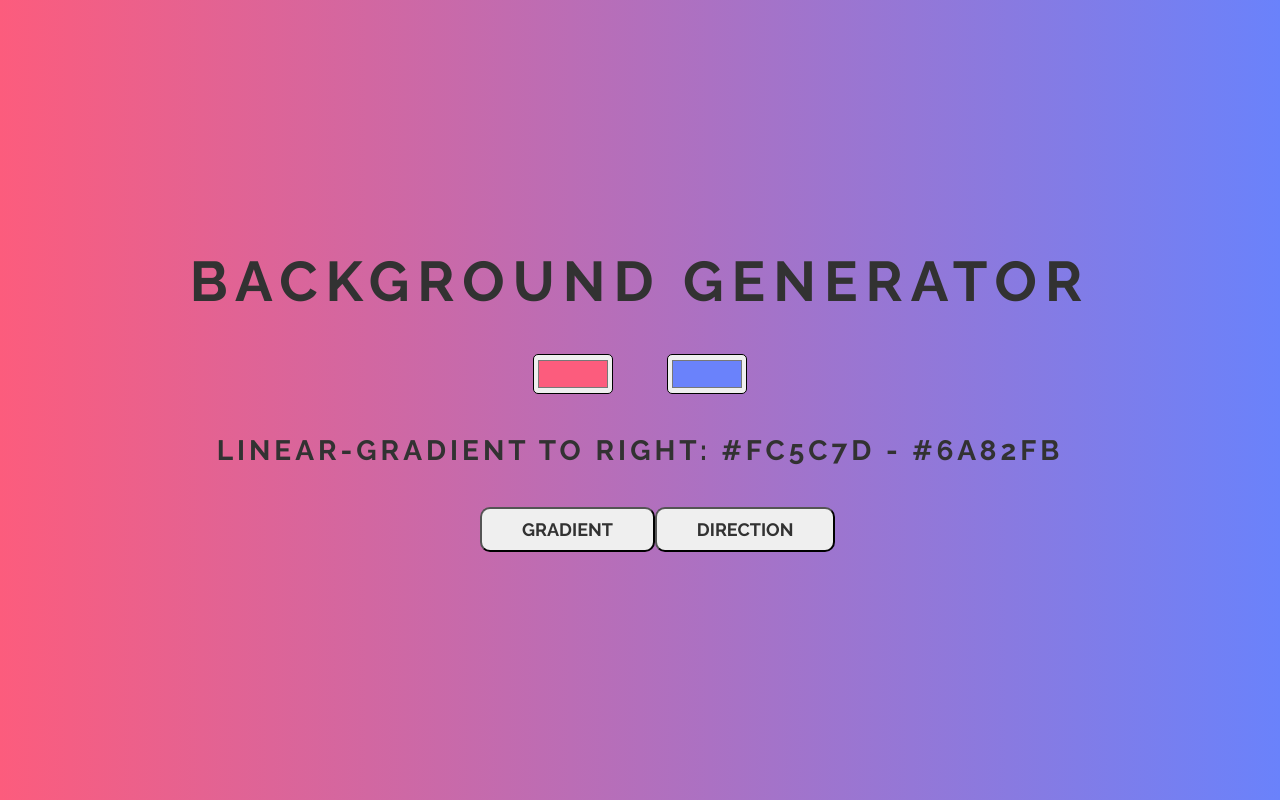
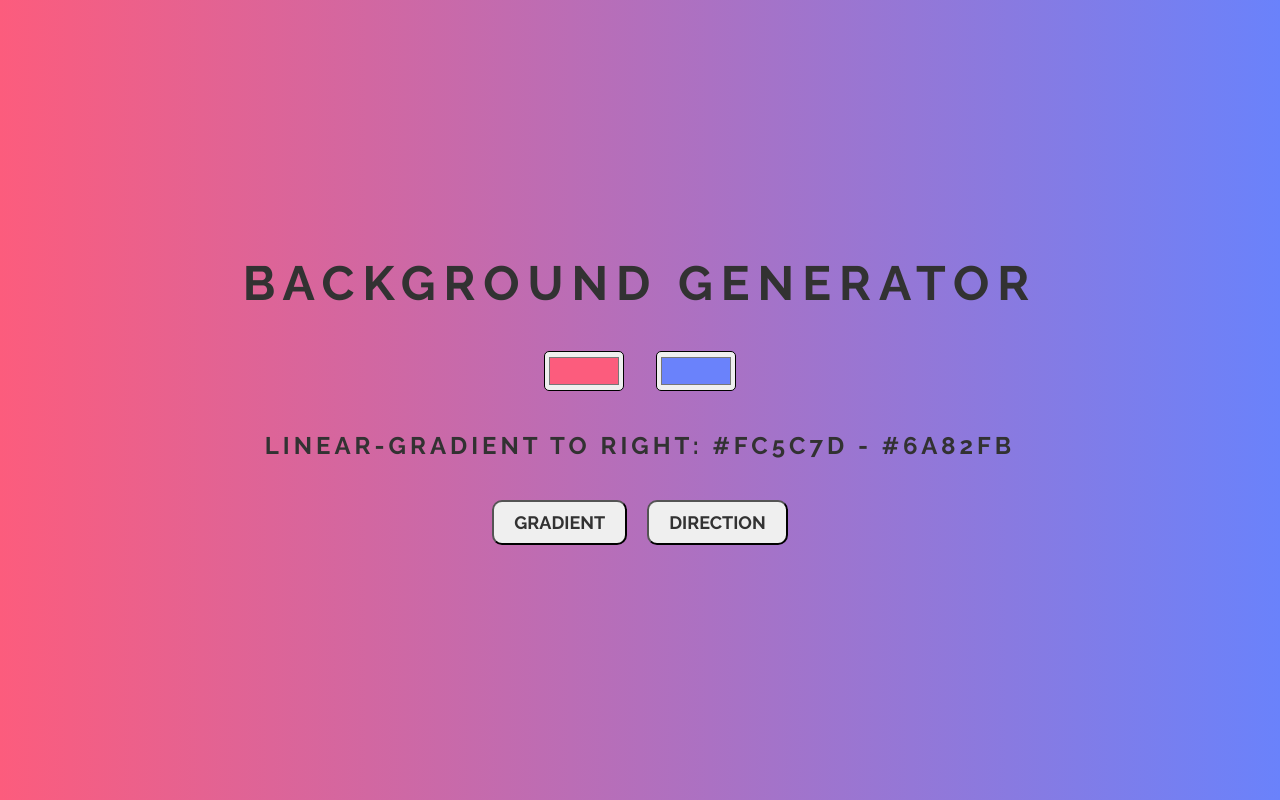
Before and after one commit to NSLDev/Background-Color-Generator, a React (Create React App) app: page / in a window 1280 px wide. Built offline with nearby package versions, Linux system fonts and the light colour scheme.

Commit message:
Disabled random color and gradient firection functionality for now -Styled app for responsiveness

```diff
--- a/src/App.jsx
+++ b/src/App.jsx
@@ -1,5 +1,5 @@
 import React, { useState } from "react";
-import "./App.scss";
+import "./styles/App.scss";
 
 const App = () => {
   const [color1Value, setColor1Value] = useState("#fc5c7d");
@@ -34,17 +34,17 @@ const App = () => {
     changeColorText();
   };
 
-  const getRandomColors = (e) => {
-    setColor1Value("#" + Math.floor(Math.random() * 16777215).toString(16));
-    setColor2Value("#" + Math.floor(Math.random() * 16777215).toString(16));
-    console.log(color1Value, color2Value, background);
-    changeBackground();
-    changeColorText();
-  };
+  // const getRandomColors = (e) => {
+  //   setColor1Value("#" + Math.floor(Math.random() * 16777215).toString(16));
+  //   setColor2Value("#" + Math.floor(Math.random() * 16777215).toString(16));
+  //   changeBackground();
+  //   console.log(color1Value, color2Value, background);
+  //   changeColorText();
+  // };
 
-  const changeDirection = () => {
-    setGradientDirection("to bottom");
-  };
+  // const changeDirection = () => {
+  //   setGradientDirection("to bottom");
+  // };
 
   return (
     <div className="app" style={{ background: background }}>
@@ -67,12 +67,8 @@ const App = () => {
       </div>
       <span className="app__colorText">{colorText}</span>
       <div className="app__buttonContainer">
-        <button className="app__button" onClick={getRandomColors}>
-          Gradient
-        </button>
-        <button className="app__button" onClick={changeDirection}>
-          Direction
-        </button>
+        <button className="app__button">Gradient</button>
+        <button className="app__button">Direction</button>
       </div>
     </div>
   );
--- a/src/index.jsx
+++ b/src/index.jsx
@@ -1,6 +1,6 @@
 import React from "react";
 import ReactDOM from "react-dom";
-import "./index.scss";
+import "./styles/index.scss";
 import App from "./App";
 
 ReactDOM.render(
--- a/src/App.scss
+++ b/src/styles/App.scss
@@ -1,4 +1,6 @@
 @import url("https://fonts.googleapis.com/css2?family=Raleway:wght@700&display=swap");
+@import "../styles/mixins";
+
 * {
   padding: 0 auto;
   margin: 0 auto;
@@ -14,25 +16,26 @@
   justify-content: center;
   align-items: center;
   height: 100vh;
+  padding: 16px;
 
   &__heading {
-    font-size: 56px;
+    font-size: 32px;
     margin: 20px 0;
     letter-spacing: 8px;
+    text-align: center;
   }
 
   &__colorContainer {
     display: flex;
-    justify-content: space-evenly;
+    justify-content: center;
     align-items: center;
-    width: 25%;
     margin: 20px 0;
   }
 
   &__color {
     border-radius: 5px;
     outline: none;
-    margin: 0;
+    margin: 0 16px;
     width: 80px;
     height: 40px;
   }
@@ -42,25 +45,60 @@
   }
 
   &__colorText {
-    font-size: 28px;
+    font-size: 20px;
     margin: 20px 0;
     letter-spacing: 4px;
+    text-align: center;
   }
 
   &__buttonContainer {
     display: flex;
     justify-content: space-between;
     align-items: center;
-    width: 25%;
     margin: 20px 0;
   }
 
   &__button {
-    margin: 0;
-    padding: 10px 40px;
+    margin: 0 10px;
+    padding: 5px 10px;
     border-radius: 10px;
     outline: none;
     font-size: 18px;
     cursor: pointer;
   }
 }
+
+@include tablet {
+  .app {
+    padding: 32px;
+
+    &__heading {
+      font-size: 56px;
+    }
+
+    &__colorText {
+      font-size: 28px;
+    }
+
+    &__button {
+      font-size: 20px;
+      padding: 10px 20px;
+    }
+  }
+}
+
+@include desktop {
+  .app {
+    &__heading {
+      font-size: 48px;
+    }
+
+    &__colorText {
+      font-size: 24px;
+    }
+
+    &__button {
+      font-size: 18px;
+    }
+  }
+}
--- /dev/null
+++ b/src/styles/_mixins.scss
@@ -0,0 +1,13 @@
+@import "../styles/variables";
+
+@mixin tablet {
+  @media (min-width: $tablet-breakpoint) {
+    @content;
+  }
+}
+
+@mixin desktop {
+  @media (min-width: $desktop-breakpoint) {
+    @content;
+  }
+}
--- /dev/null
+++ b/src/styles/_variables.scss
@@ -0,0 +1,2 @@
+$tablet-breakpoint: 768px;
+$desktop-breakpoint: 1200px;
```
Also changed, not shown: src/styles/index.scss (renamed from src/index.scss).
